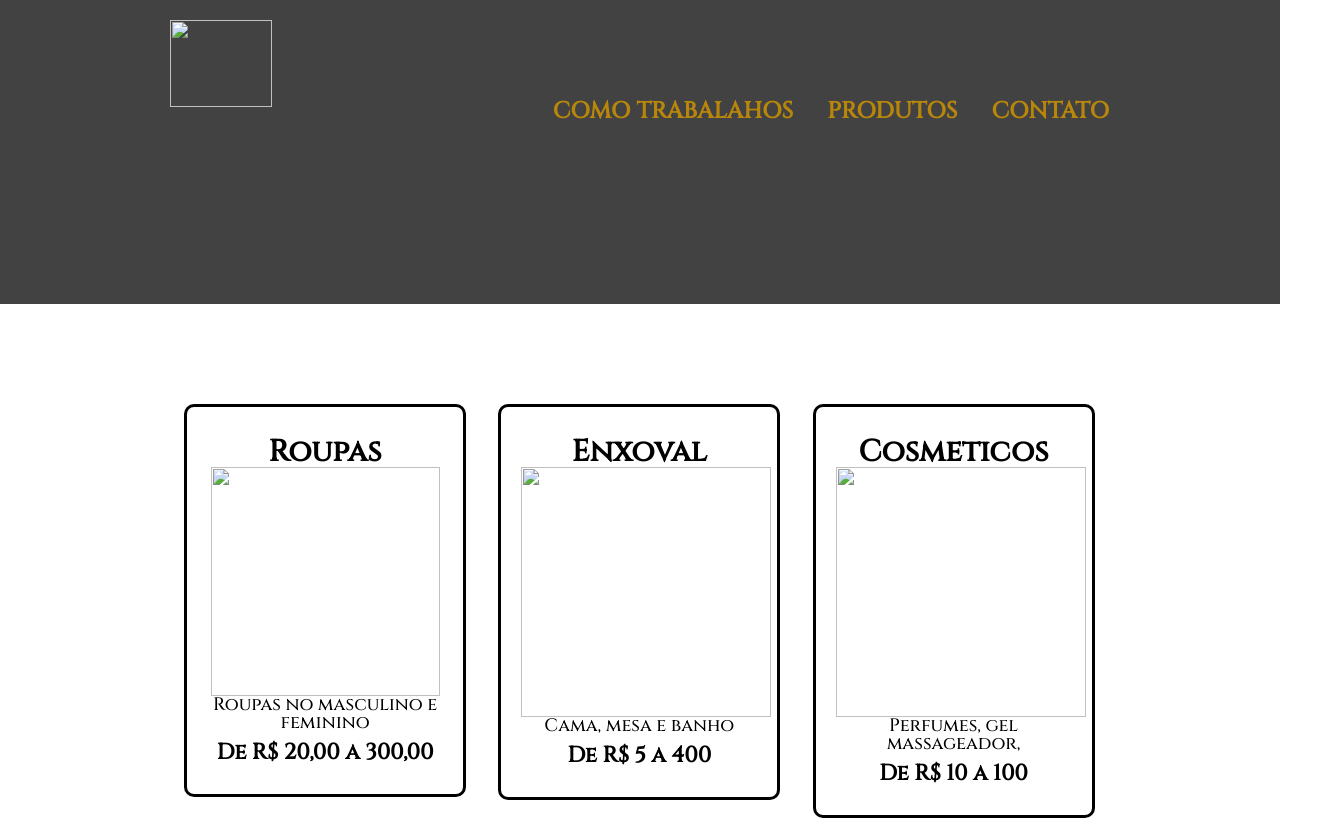
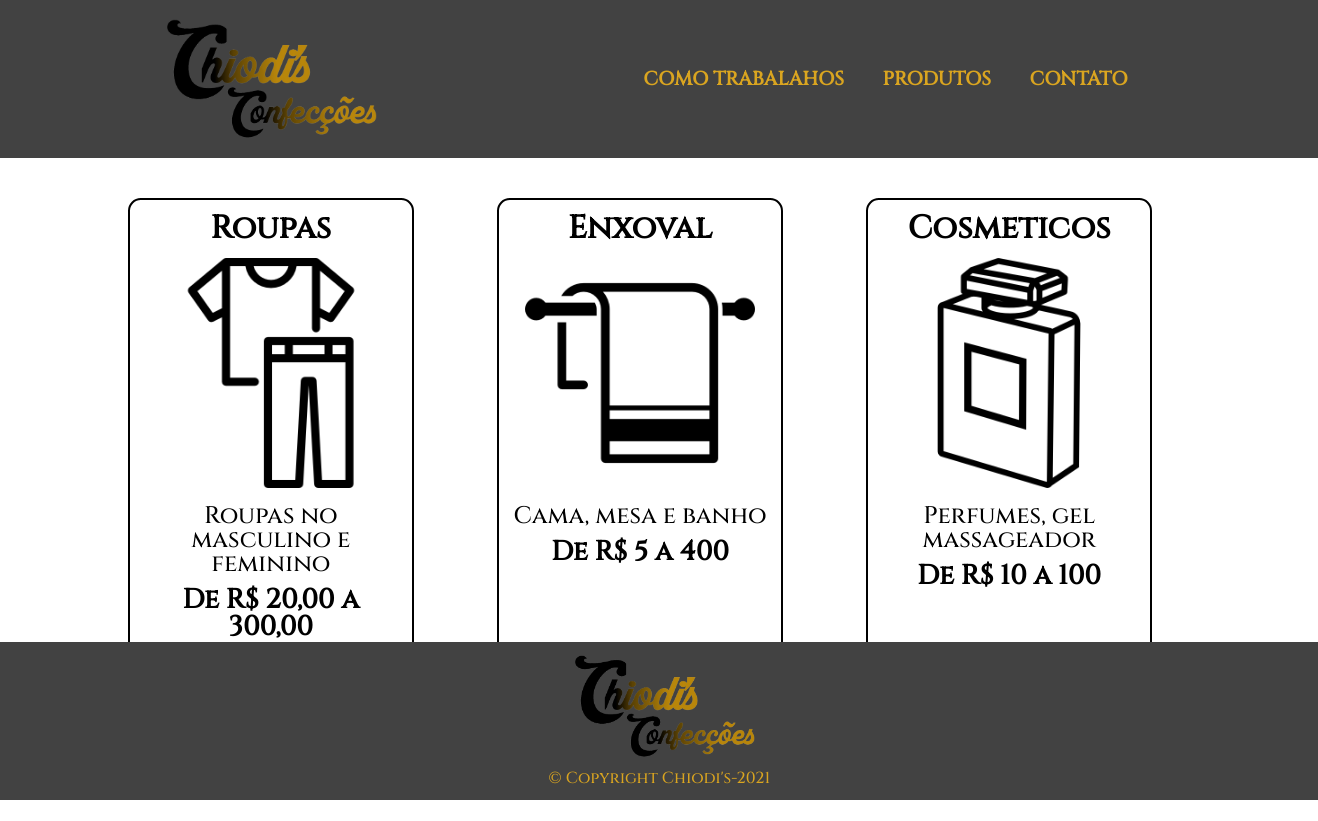
Before and after one commit to SrChiodi/Curso_06-21, a plain HTML site: page Main/html/produtos.html in a window 1280 px wide. Shown: the top 821 px of the page, 1318 px wide, since content can reach past the window. After the commit the page ends 800 px from the top, so only its background shows below. Drawn offline with Linux system fonts and the light colour scheme; files that its build step writes are made by us from their sources.

Commit message:
Produtos concertado

```diff
--- a/Main/css/contato.css
+++ b/Main/css/contato.css
@@ -2,7 +2,7 @@
 	--font-principal: #daa520;
 	--font-escura: #ae841a;
 }
-* {
+body {
 	font-family: 'Cinzel', serif;
 }
 html {
@@ -18,8 +18,6 @@ html {
 	height: 15vh;
 }
 .fot {
-	/* width: 16vw;
-	height: 14vh; */
 	transition: .3s;
 }
 .fot:hover {
--- a/Main/css/produtos.CSS
+++ b/Main/css/produtos.CSS
@@ -1,101 +1,116 @@
+:root {
+	--font-principal: #daa520;
+	--font-escura: #ae841a;
+}
+body {
+	font-family: 'Cinzel', serif;
+}
 header {
+	display: flex;
+	justify-content: space-around;
+	padding: 1.5vw;
 	background: #424242;
-	padding: 20px 0;
+	width: 100vw;
+	height: 15vh;
 }
 .fot {
-	width: 33%;
-	padding-top: 0px;
+	transition: .3s;
 }
-.cabeça {
-	position: relative;
-	width: 940px;
-	margin: 0 auto;
+.fot:hover {
+	transform: scale(1.3);
 }
 nav {
-	position: absolute;
-	top: 0px;
-	right: 1;
+	display:flex ;
+	align-items: center;
+}
+nav ul {
+	display: flex;
+	flex-direction: row;
+	justify-content: space-between;
 }
 nav li {
-	display: inline;
-	margin: 0 0 0 30px ;
+	margin-right: 3vw;
 }
 nav a {
-	text-transform: uppercase;
-	color : #b8860b;
-	font-weight: bold;
-	font-size: 23px;
-	text-decoration : none ;
+	display: inline-block;
+    text-transform: uppercase;
+    color: var(--font-principal);
+    font-weight: bold;
+    font-size: 1.5vw;
+    text-decoration: none;
+    transition: .5s;
 }
 nav a:hover {
-	color: #daa520;
-	text-decoration: underline;
+    color: var(--font-escura);
+    text-decoration: underline;
+    transform: scale(1.1);
 }
-header ul{
-	display: inline-block;
-	vertical-align: top;
-	margin-top: 80px;
-}
-body {
-	    font-family: 'Cinzel', serif;
+main {
+	display: flex;
+	justify-content: center;
+
 }
 .produtos {
-	width: 940px;
-	margin: 50 auto;
-	padding: 50px 0;
+	display: flex;
+	justify-content: space-between;
+	width: 80vw;
+	padding: 5vh 0;
 }
 .produtos li {
 	display: inline-block;
 	text-align: center;
-	width: 30%;
-	vertical-align: top;
-	margin: 0 1.5%;
-	padding: 30px 20px;
-	box-sizing: border-box;
-	border-color: black;
-	border-width: 3px;
-	border-style: solid;
-	border-radius: 10px;
+	width: 20vw;
+	padding: 1vw;
+	border: solid black .2vw;
+	border-radius: 1vw;
+	transition: .3s;
 }
 .produtos li:hover {
-	border-color: #daa520;
+	border: solid var(--font-principal) .3vw;
+	color: var(--font-principal);
+	transform: scale(1.1);
 }
-.produtos li:hover h2 {
-	font-size: 40px;
+.fotos {
+	padding: 1vw 0;
+	width: 18vw;
+}
+.produtos h2 {
+	font-size: 2rem;
+	font-weight: bold;
+	transition: .3s;
 }
 
-.fotos {
-	width: 250;
-}
-#problema {
-	width: 229;
-}
-.produtos h2 {
-	font-size: 30px;
-	font-weight: bold;
-}
 .descrição {
-	font-size: 18px;
+	font-size: 1.5rem;
 }
 .preço {
-	font-size: 22px;
+	font-size: 1.7rem;
 	font-weight: bold;
 	margin-top: 10px;
 }
+footer {
+	display: flex;
+	flex-direction: column;
+	justify-content: center;
+	align-items: center;
+	padding: 1.5vw;
+	background: #424242;
+	position: fixed;
+	bottom: 0;
+	width: 100vw;
+	height: 15vh;
+}
 #img_rdp {
-	width: 300;
-}
-footer {
-	text-align: center;
-	background: #424242;
-	padding: 20px 0;
+	width: 15vw;
+	height: 10vw;
+	transition: .3s;
 }
 #copyright {
-	color: #daa520;
-	font-size: 15px;
-	margin-top: 30px;
+	color: var(--font-principal);
+	font-size: 1rem;
+	margin-top: 1.5vh;
 }
-@media screen and (max-width: 480px) {
+/* @media screen and (max-width: 480px) {
 	.cabeça {
 	width: auto;
 	}
@@ -113,11 +128,6 @@ footer {
 	}
 	header ul {
     display: block;
-    vertical-align: top;
     margin-top: 20;
     text-align: center;
-	}
-
-
-	                                       /*BUGO ESSA MERDA/*
-}
+	} */
--- a/Main/html/produtos.html
+++ b/Main/html/produtos.html
@@ -1,62 +1,51 @@
-<!DOCYTIPE HTML>
-
+<!DOCTYPE html>
 <html>
 <head>
-
 	<meta charset="utf-8">
-	<link rel="stylesheet" href="reseta.css">
-	<link rel="stylesheet" href="produtos.CSS">
+	<meta name="viewport" content="width=device-width">
+	<link rel="stylesheet" href="/Main/css/reseta.css">
+	<link rel="stylesheet" href="/Main/css/produtos.CSS">
 	<link rel="preconnect" href="https://fonts.gstatic.com">
 	<link href="https://fonts.googleapis.com/css2?family=Cinzel:wght@500&display=swap" rel="stylesheet">
 		<title>Produtos - Chiodi's</title>
 </head>
 <body>
-
-	<header>
-		<div class="cabeça">
-			<h1><img class="fot" src="produto_logo-removebg.png"></h1>
+	<header class="cab">
+		<img class="fot" src="/Img/produto_logo-removebg.png" alt="Logo da Chiodi's">
 		<nav>
 		  <ul>
-			<li><a href="index.html">Como trabalahos</a></li>
-			<li><a href="produtos.html"> Produtos</a></li>
-			<li><a href="Contato.html"> Contato</a></li>
+			<li><a href="/Main/html/index.html">Como trabalahos</a></li>
+			<li><a href="/Main/html/produtos.html">Produtos</a></li>
+			<li><a href="/Main/html/contato.html">Contato</a></li>
 		  </ul>
 		</nav>
-		</div>
 	</header>
-
  <main>
 	<ul class="produtos">
 		<li>
-
 			<h2>Roupas</h2>
-			<img id="problema" src="roupa_produtos.png">
+			<img class="fotos" src="/Img/roupa_produtos.png">
 			<p class="descrição">Roupas no masculino e feminino</p>
 			<p class="preço">De R$ 20,00 a 300,00</p>
 		</li>
 		<li>
 			<h2>Enxoval</h2>
-			<img class="fotos" src="cmb_produtos.png">
+			<img class="fotos" src="/Img/cmb_produtos.png">
 			<p class="descrição">Cama, mesa e banho </p>
 			<p class="preço">De R$ 5 a 400</p>
-
 		</li>
 		<li>
 			<h2>Cosmeticos</h2>
-			<img class="fotos" src="cosmetico_produtos.png">
-			<p class="descrição">Perfumes, gel massageador, </p>
+			<img class="fotos" src="/Img/cosmetico_produtos.png">
+			<p class="descrição">Perfumes, gel massageador</p>
 			<p class="preço">De R$ 10 a 100</p>
-
 		</li>
 	</ul>
-
  </main>
 
 <footer>
-	<img id="img_rdp"src="produto_logo-removebg.png">
+	<img id="img_rdp"src="/Img/produto_logo-removebg.png">
 	<p id="copyright"> &copy; Copyright Chiodi's-2021</p>
-
-
 </footer>
 
 
```
Also changed, not shown: Main/html/contato.html (+3 -3 lines).
